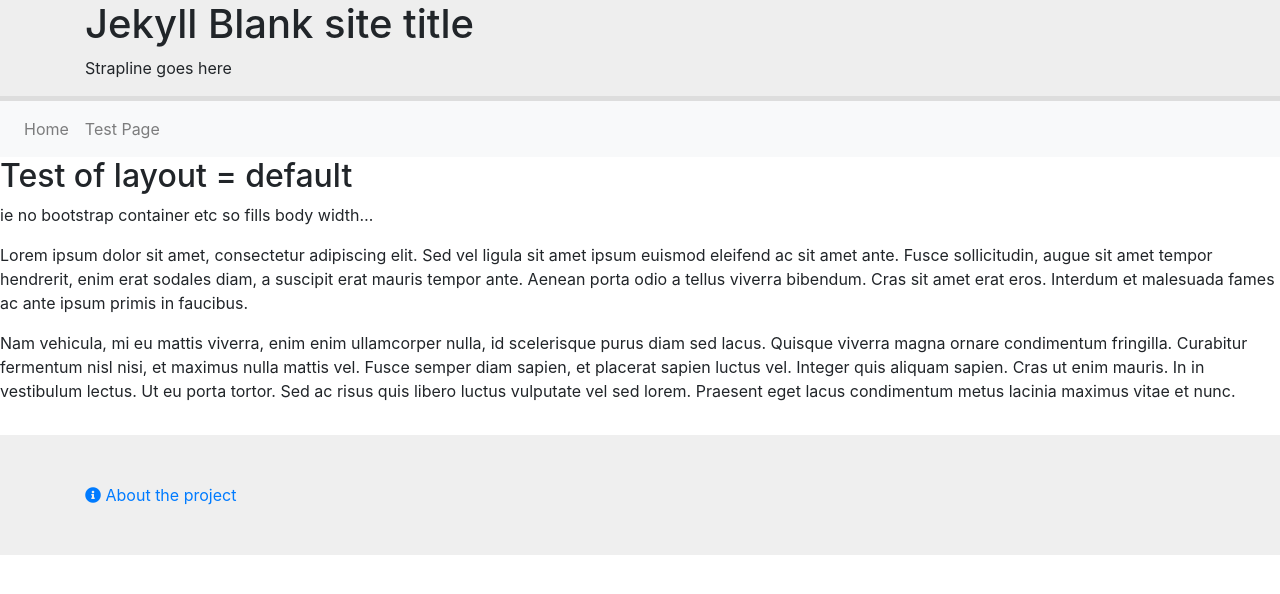
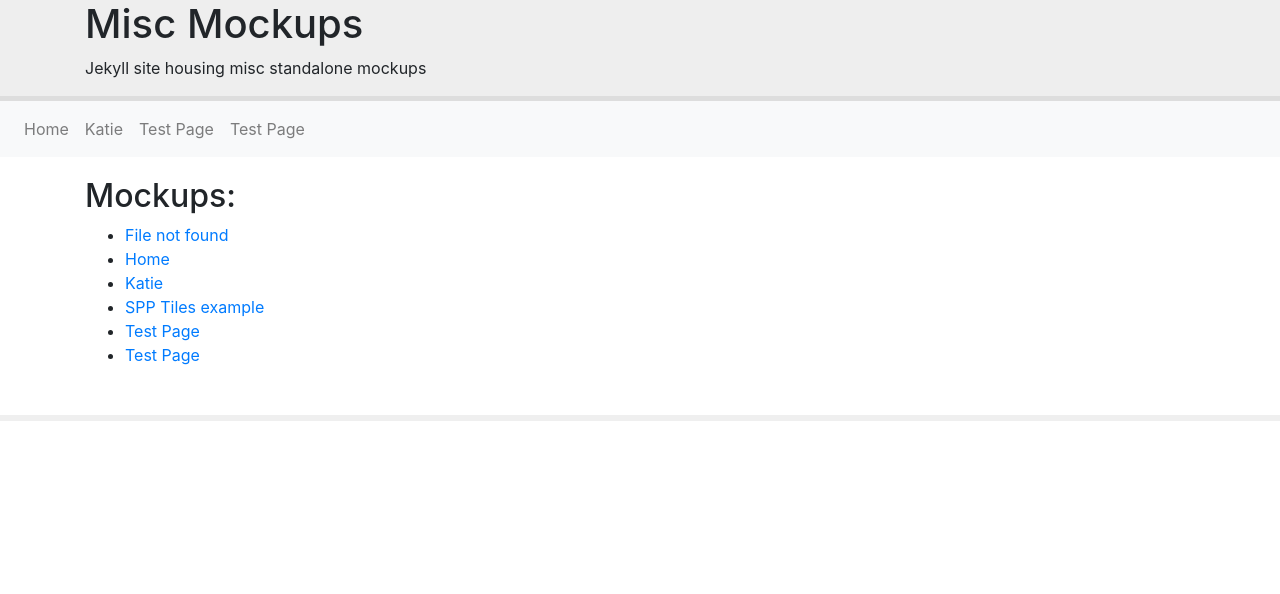
Before and after one commit to drmikeuk/engage, a Jekyll site: the page built from index.md, in a window 1280 px wide. Shown: the top 594 px of the page. Built offline with Jekyll 4.4.1, drawn with Linux system fonts in a browser that asks for light colours.

Commit message:
new home + katie html tutorial page

```diff
--- a/_includes/footer.html
+++ b/_includes/footer.html
@@ -1,8 +1,5 @@
 <!-- FOOTER -->
-<div class="footer">
-  <div class="container">
-    <p><a href="/about/"><i class="fas fa-info-circle" aria-hidden="true"></i> About the project</a></p>
-  </div>
+<div class="footer" style="padding: 6px 0 0 ">
 </div>
 
 <!-- jQuery first, then Popper.js, then Bootstrap JS -->
--- a/_includes/header.html
+++ b/_includes/header.html
@@ -2,8 +2,8 @@
 <div class="header">
   <div class="container">
     <div class="title">
-      <h1>Jekyll Blank site title</h1>
-      <p class="hidden-xs">Strapline goes here</p>
+      <h1>Misc Mockups</h1>
+      <p class="hidden-xs">Jekyll site housing misc standalone mockups</p>
     </div>
   </div>
 </div>
--- a/_layouts/home.html
+++ b/_layouts/home.html
@@ -2,26 +2,16 @@
 layout: default
 ---
 
-<!-- Page Header -->
-<header class="intro-header home" style="background-image: url('{{ site.baseurl }}/{% if page.header-img %}{{ page.header-img }}{% else %}{{ site.header-img }}{% endif %}')">
-    <div class="container">
-        <div class="row">
-            <!-- <div class="col-lg-8 col-lg-offset-2 col-md-10 col-md-offset-1"> -->
-            <div class="col-md-12">
-                <div class="site-heading">
-                    <h1>{% if page.title %}{{ page.title }}{% else %}{{ site.title }}{% endif %}</h1>
-                    <!--
-                        <hr class="small">
-                        <span class="subheading">{{ page.description }}</span>
-                    -->
-                </div>
-            </div>
-        </div>
-    </div>
-</header>
-
-<!-- Main Content (Home) -->
-{{ content }}
 
 
-<hr>
+
+<div class="container">
+	<div class="row">
+    <!-- CONTENT -->
+    <div class="col-lg-8 col-lg-offset-2 col-md-9 col-md-offset-2">
+
+    <h2 style="padding-top: 20px">Mockups:</h2>
+    {{ content }}
+    </div>
+	</div>
+</div>
--- a/index.md
+++ b/index.md
@@ -1,12 +1,13 @@
 ---
-layout: default
+layout: home
 title: "Home"
 ---
 
-<h2>Test of layout = default</h2>
 
-ie no bootstrap container etc so fills body  width...
-
-Lorem ipsum dolor sit amet, consectetur adipiscing elit. Sed vel ligula sit amet ipsum euismod eleifend ac sit amet ante. Fusce sollicitudin, augue sit amet tempor hendrerit, enim erat sodales diam, a suscipit erat mauris tempor ante. Aenean porta odio a tellus viverra bibendum. Cras sit amet erat eros. Interdum et malesuada fames ac ante ipsum primis in faucibus.
-
-Nam vehicula, mi eu mattis viverra, enim enim ullamcorper nulla, id scelerisque purus diam sed lacus. Quisque viverra magna ornare condimentum fringilla. Curabitur fermentum nisl nisi, et maximus nulla mattis vel. Fusce semper diam sapien, et placerat sapien luctus vel. Integer quis aliquam sapien. Cras ut enim mauris. In in vestibulum lectus. Ut eu porta tortor. Sed ac risus quis libero luctus vulputate vel sed lorem. Praesent eget lacus condimentum metus lacinia maximus vitae et nunc.
+<ul>
+  {% comment %} all pages (not just those in nav){% endcomment %}
+  {% assign pages = (site.pages | sort: "title" ) %}
+  {% for page in pages %}
+  <li><a href="{{ page.url | prepend: site.baseurl }}">{{ page.title }}</a></li>
+  {% endfor %}
+</ul>
```
Also changed, not shown: katiehtml.html (added, +197 -0 lines), katieinfo.md (added, +80 -0 lines).
